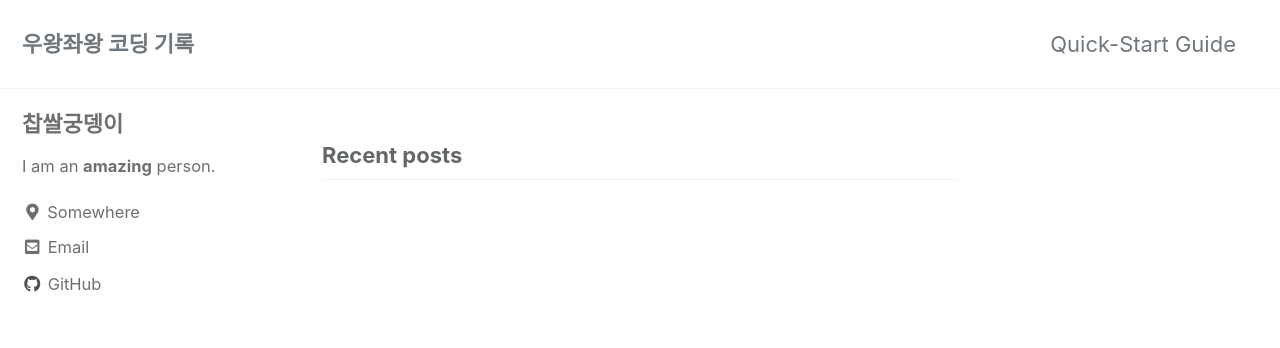
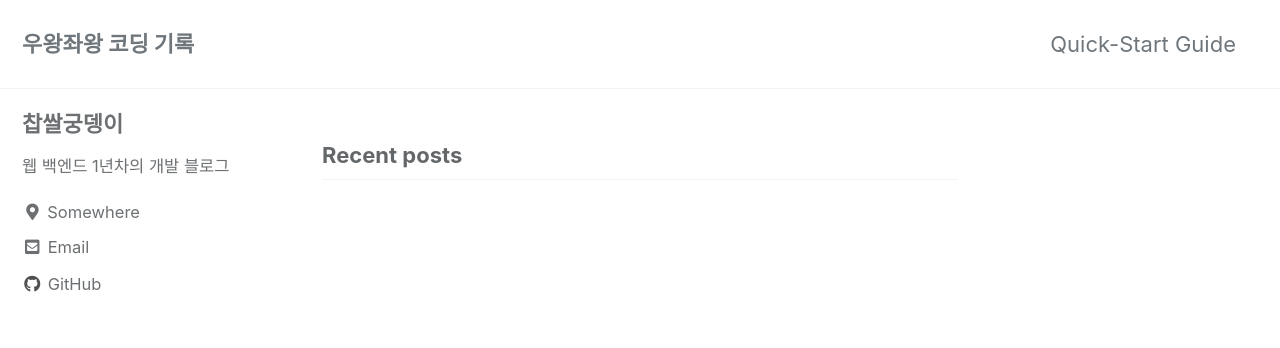
Before and after one commit to yuna1313/yuna1313.github.io, a Jekyll site: the page built from index.html, in a window 1280 px wide. Shown: the top 348 px of the page. Built offline with Jekyll 4.4.1, drawn with Linux system fonts in a browser that asks for light colours; cached includes are drawn as plain includes; some web fonts are replaced; the list of posts is cut into pages by our own code.

Commit message:
소개 문구 변경

```diff
--- a/_config.yml
+++ b/_config.yml
@@ -106,7 +106,7 @@ analytics:
 author:
   name             : "찹쌀궁뎅이"
   avatar           : # path of avatar image, e.g. "/assets/images/bio-photo.jpg"
-  bio              : "I am an **amazing** person."
+  bio              : "웹 백엔드 1년차의 개발 블로그"
   location         : "Somewhere"
   email            :
   links:
```
